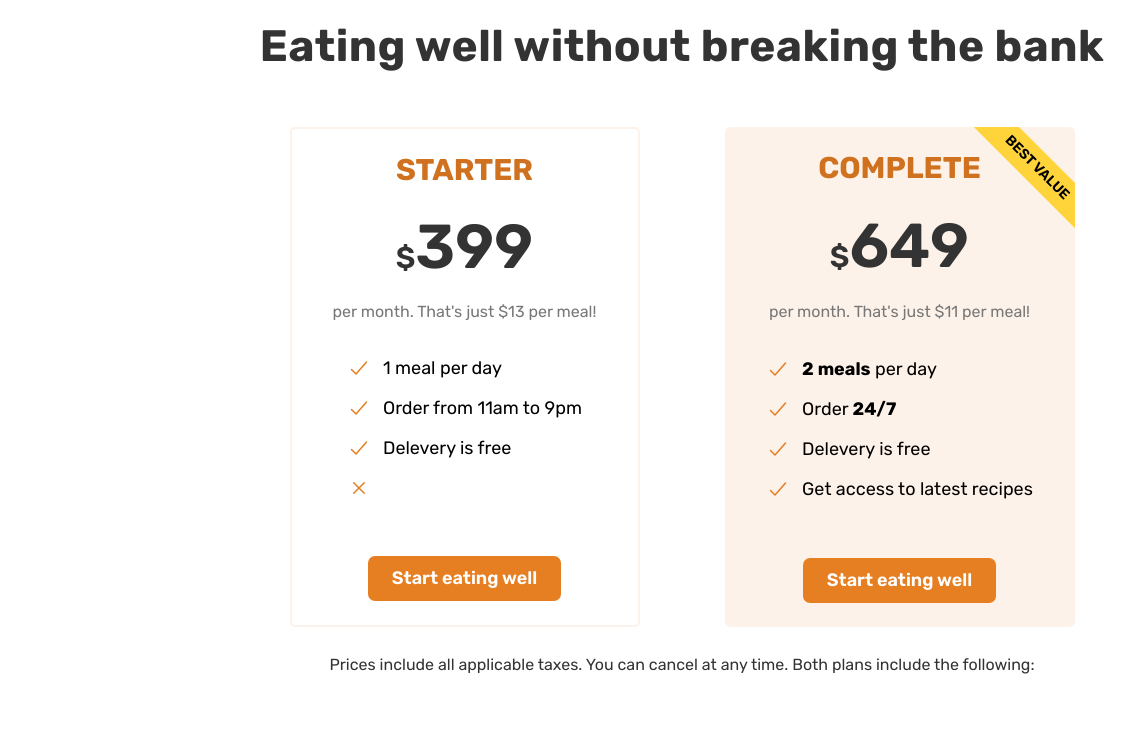
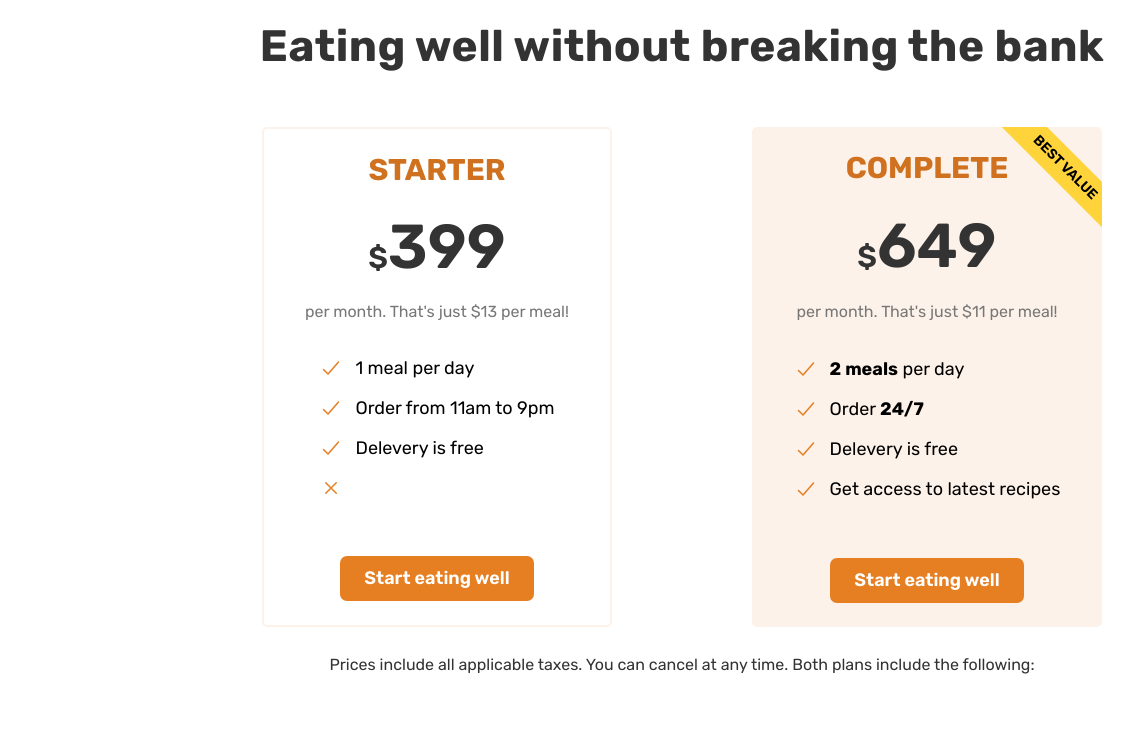
Before and after one commit to kostagrin/Omnifood-new-moblile-first, a website: page index.html in a window 1536 px wide. Shown: the part 4608-5347 px from the top of the page, without its empty margins (86-1220 px from the left). Drawn offline with nearby package versions, Linux system fonts and the light colour scheme; files that its build step writes are made by us from their sources.

Commit message:
cta.scss: -add some more spase between cards for 1400px

```diff
--- a/scss/sections/_cta.scss
+++ b/scss/sections/_cta.scss
@@ -214,6 +214,10 @@
   }
 
   @media only screen and (min-width: 1440px) {
+    &__cards {
+      width: 98rem;
+    }
+
     &__features {
       -moz-column-gap: var(--s-48);
       column-gap: var(--s-48);
```
